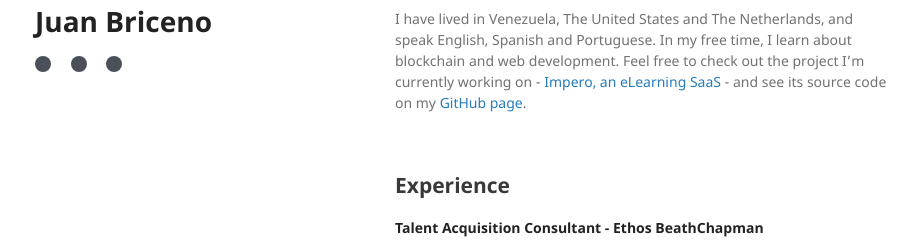
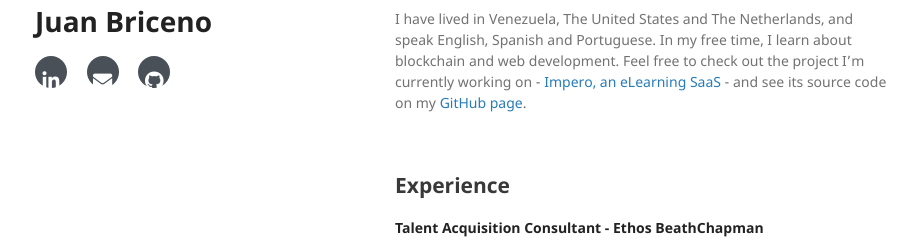
Before and after one commit to juanbric/homepage, a Jekyll site: the page built from index.md, in a window 1280 px wide. Shown: the part 281-527 px from the top of the page, without its empty margins (175-1099 px from the left). Built offline with Jekyll 4.4.1, drawn with Linux system fonts in a browser that asks for light colours; nearby versions of some CDN libraries; our own code applies the rules of GitHub Pages for plain Markdown files; a style sheet for code colours, icons or effects is not loaded.

Commit message:
Update jekyll-theme-minimal.scss

```diff
--- a/_sass/jekyll-theme-minimal.scss
+++ b/_sass/jekyll-theme-minimal.scss
@@ -138,7 +138,7 @@ ul.downloads {
 
 
 
-.social-icons a {display:inline-block;height:1rem;width:1rem;background-color:#495057;color:#fff!important;border-radius:100%;text-align:center;font-size:1rem;line-height:3.1rem;margin-right:1rem}.social-icons a:last-child{margin-right:0}.social-icons a:hover{background-color:#000000}
+.social-icons a {display:inline-block;height:2rem;width:2rem;background-color:#495057;color:#fff!important;border-radius:100%;text-align:center;font-size:1.2rem;line-height:3.1rem;margin-right:1rem}.social-icons a:last-child{margin-right:0}.social-icons a:hover{background-color:#000000}
 
 .downloads li {
   width:89px;
```
